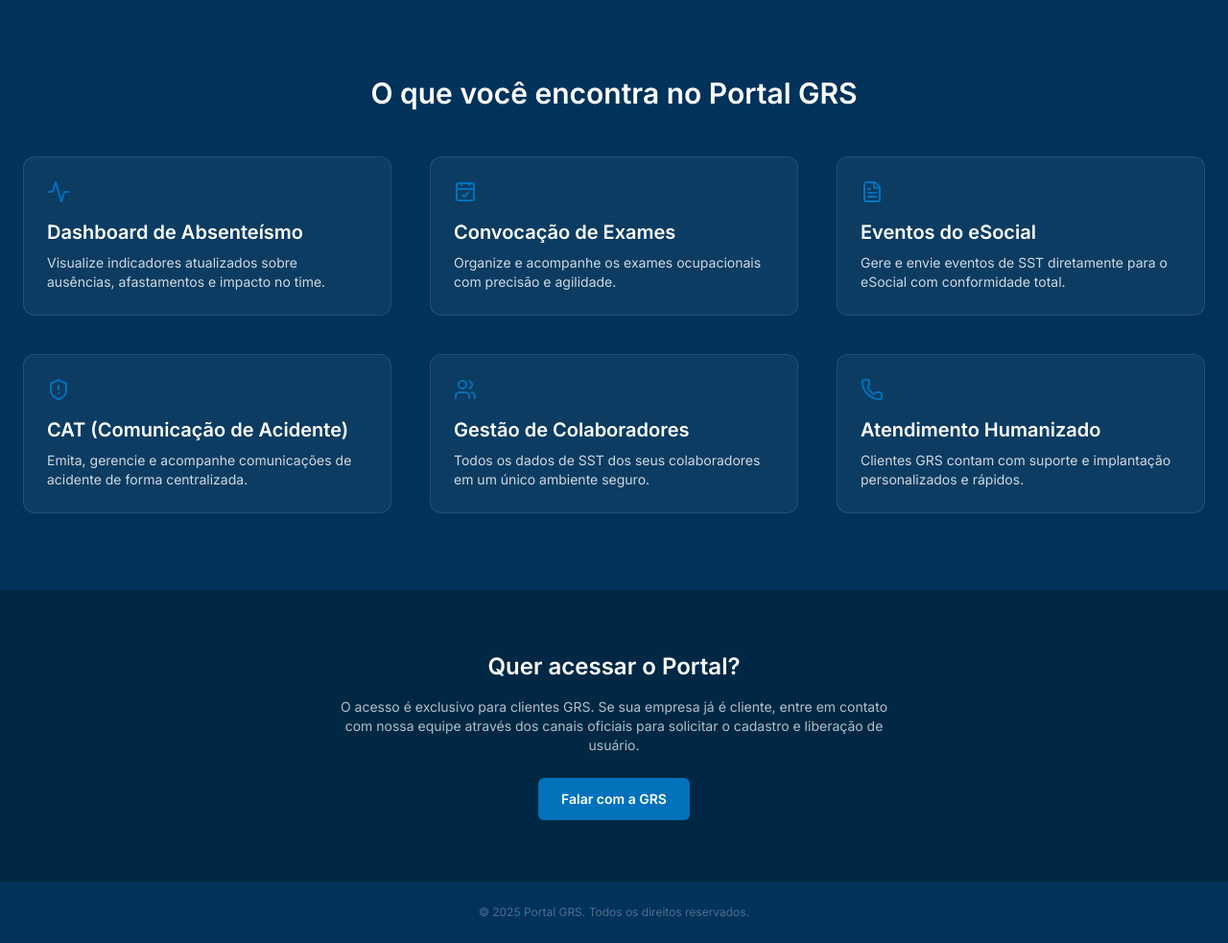
After one commit to RiqueAlvess/portal, a Django app: page / in a window 1280 px wide. The commit adds this page. Shown: the part 478-1461 px from the top of the page at 96% size. Run offline with Django 5.2, Linux system fonts and the light colour scheme.

Commit message:
Landing Page

```diff
--- a/core/urls.py
+++ b/core/urls.py
@@ -1,7 +1,9 @@
 from django.contrib import admin
 from django.urls import path, include
+from core.views import landing
 
 urlpatterns = [
+    path('', landing, name='landing'),
     path('admin/', admin.site.urls),
     path('usuarios/', include('usuarios.urls')),
     path('dashboard/', include('dashboard.urls')),
--- /dev/null
+++ b/core/views.py
@@ -0,0 +1,4 @@
+from django.shortcuts import render
+
+def landing(request):
+    return render(request, "landing.html")
--- a/templates/base.html
+++ b/templates/base.html
@@ -4,6 +4,7 @@
   <meta charset="UTF-8">
   <meta name="viewport" content="width=device-width, initial-scale=1.0">
   <title>Portal GRS</title>
+  <link rel="icon" type="image/png" href="{% static 'icon.png' %}">
   <script src="https://unpkg.com/@tailwindcss/browser@4"></script>
   {% block head %}{% endblock head %}
 </head>
--- /dev/null
+++ b/templates/landing.html
@@ -0,0 +1,97 @@
+{% load static %}
+<!DOCTYPE html>
+<html lang="pt-br">
+<head>
+  <meta charset="UTF-8" />
+  <meta name="viewport" content="width=device-width, initial-scale=1.0" />
+  <title>Portal GRS - Gestão de SST</title>
+  <link rel="icon" type="image/png" href="{% static 'icon.png' %}">
+  <script src="https://unpkg.com/@tailwindcss/browser@4"></script>
+  <script src="https://unpkg.com/lucide@latest"></script>
+  <link href="https://fonts.googleapis.com/css2?family=Inter:wght@400;600;700&display=swap" rel="stylesheet">
+  <style>
+    body { font-family: 'Inter', sans-serif; }
+  </style>
+</head>
+<body class="bg-[#00325A] text-white min-h-screen flex flex-col" onload="lucide.createIcons()">
+  <!-- Topbar -->
+  <header class="flex items-center justify-between px-6 py-4 border-b border-white/10">
+    <div class="flex items-center gap-10">
+      <img src="{% static 'logo.png' %}" alt="Portal GRS" class="h-10 w-auto">
+      <nav class="hidden md:flex gap-6 text-sm text-white/80">
+        <a href="#beneficios" class="hover:text-[#0072BC] transition">Benefícios</a>
+        <a href="#contato" class="hover:text-[#0072BC] transition">Contato</a>
+      </nav>
+    </div>
+    <a href="{% url 'login' %}" class="text-sm font-medium text-white hover:text-[#0072BC] transition">Acessar</a>
+  </header>
+
+  <!-- Hero -->
+  <section class="relative text-center py-20 px-6">
+    <img src="https://images.unsplash.com/photo-1622612063021-116cc3407145?q=80&w=1470&auto=format&fit=crop" alt="" class="absolute inset-0 w-full h-full object-cover opacity-30 z-0">
+    <div class="relative z-10">
+      <h1 class="text-5xl font-bold leading-tight mb-6">Transforme a Gestão de SST da sua Empresa</h1>
+      <p class="text-white/80 text-lg max-w-2xl mx-auto mb-8">
+        O Portal GRS é a solução completa para empresas que valorizam a saúde e segurança de seus colaboradores.
+        Gestão inteligente, indicadores em tempo real e conformidade com o eSocial em um só lugar.
+      </p>
+      <a href="{% url 'login' %}" class="inline-block bg-[#0072BC] hover:bg-[#005c9d] text-white text-sm font-semibold px-6 py-3 rounded-md shadow">
+        Acessar o Sistema
+      </a>
+    </div>
+  </section>
+
+  <!-- Benefícios -->
+  <section id="beneficios" class="py-20 px-6 max-w-7xl mx-auto">
+    <h2 class="text-3xl font-semibold text-center mb-12">O que você encontra no Portal GRS</h2>
+    <div class="grid grid-cols-1 md:grid-cols-2 lg:grid-cols-3 gap-10">
+      <div class="bg-white/5 rounded-xl p-6 border border-white/10 hover:shadow-xl transition">
+        <div class="mb-4"><i data-lucide="activity" class="size-6 text-[#0072BC]"></i></div>
+        <h3 class="text-xl font-semibold mb-2">Dashboard de Absenteísmo</h3>
+        <p class="text-white/80 text-sm">Visualize indicadores atualizados sobre ausências, afastamentos e impacto no time.</p>
+      </div>
+      <div class="bg-white/5 rounded-xl p-6 border border-white/10 hover:shadow-xl transition">
+        <div class="mb-4"><i data-lucide="calendar-check" class="size-6 text-[#0072BC]"></i></div>
+        <h3 class="text-xl font-semibold mb-2">Convocação de Exames</h3>
+        <p class="text-white/80 text-sm">Organize e acompanhe os exames ocupacionais com precisão e agilidade.</p>
+      </div>
+      <div class="bg-white/5 rounded-xl p-6 border border-white/10 hover:shadow-xl transition">
+        <div class="mb-4"><i data-lucide="file-text" class="size-6 text-[#0072BC]"></i></div>
+        <h3 class="text-xl font-semibold mb-2">Eventos do eSocial</h3>
+        <p class="text-white/80 text-sm">Gere e envie eventos de SST diretamente para o eSocial com conformidade total.</p>
+      </div>
+      <div class="bg-white/5 rounded-xl p-6 border border-white/10 hover:shadow-xl transition">
+        <div class="mb-4"><i data-lucide="shield-alert" class="size-6 text-[#0072BC]"></i></div>
+        <h3 class="text-xl font-semibold mb-2">CAT (Comunicação de Acidente)</h3>
+        <p class="text-white/80 text-sm">Emita, gerencie e acompanhe comunicações de acidente de forma centralizada.</p>
+      </div>
+      <div class="bg-white/5 rounded-xl p-6 border border-white/10 hover:shadow-xl transition">
+        <div class="mb-4"><i data-lucide="users" class="size-6 text-[#0072BC]"></i></div>
+        <h3 class="text-xl font-semibold mb-2">Gestão de Colaboradores</h3>
+        <p class="text-white/80 text-sm">Todos os dados de SST dos seus colaboradores em um único ambiente seguro.</p>
+      </div>
+      <div class="bg-white/5 rounded-xl p-6 border border-white/10 hover:shadow-xl transition">
+        <div class="mb-4"><i data-lucide="phone" class="size-6 text-[#0072BC]"></i></div>
+        <h3 class="text-xl font-semibold mb-2">Atendimento Humanizado</h3>
+        <p class="text-white/80 text-sm">Clientes GRS contam com suporte e implantação personalizados e rápidos.</p>
+      </div>
+    </div>
+  </section>
+
+  <!-- Contato -->
+  <section id="contato" class="bg-[#002844] py-16 px-6 text-center">
+    <h2 class="text-2xl font-semibold mb-4">Quer acessar o Portal?</h2>
+    <p class="text-white/70 max-w-xl mx-auto mb-6 text-sm">
+      O acesso é exclusivo para clientes GRS. Se sua empresa já é cliente, entre em contato com nossa equipe
+      através dos canais oficiais para solicitar o cadastro e liberação de usuário.
+    </p>
+    <a href="mailto:contato@grs.com.br" class="inline-block bg-[#0072BC] hover:bg-[#005c9d] px-6 py-3 rounded-md font-semibold text-white text-sm shadow">
+      Falar com a GRS
+    </a>
+  </section>
+
+  <footer class="text-center text-white/30 text-xs py-6">
+    &copy; {% now "Y" %} Portal GRS. Todos os direitos reservados.
+  </footer>
+</body>
+</html>
```
Also changed, not shown: templates/static/icon.png (added), templates/static/logo.png, templates/static/logo3.png (added).
